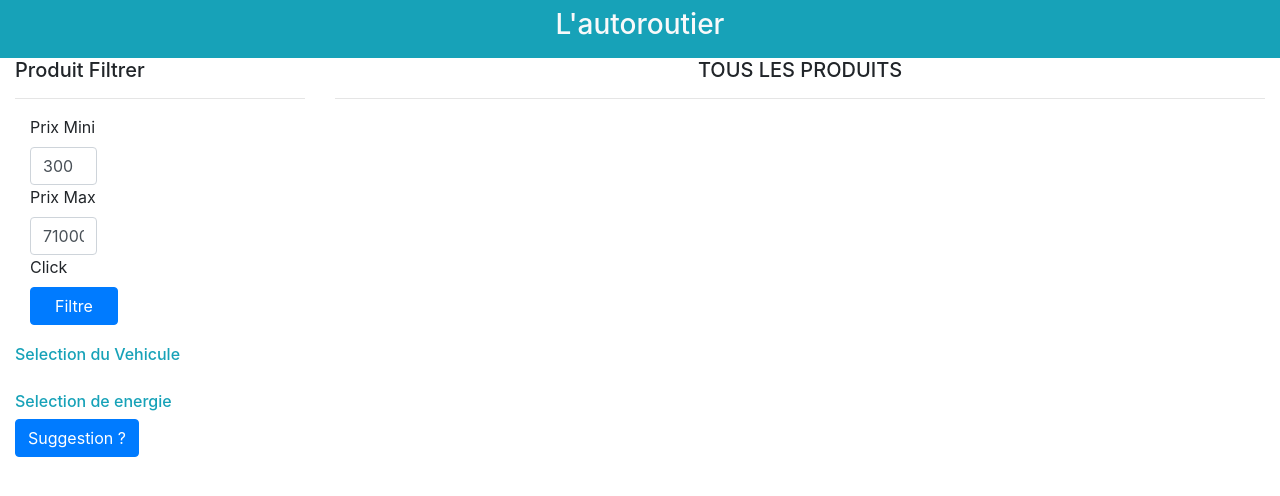
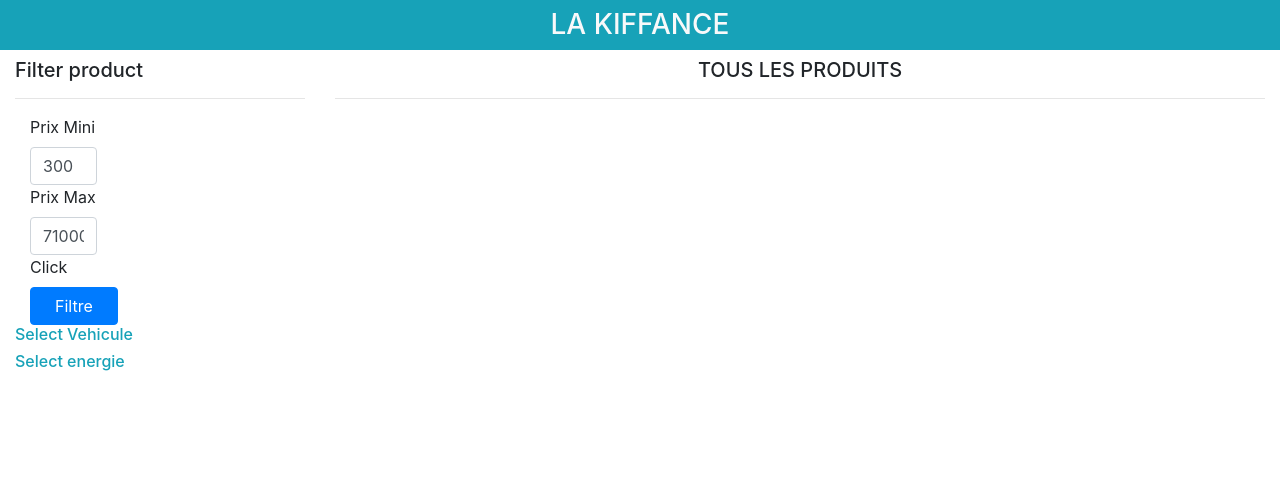
Before and after one commit to Just3Sandro/FILTRE, a PHP site: page / in a window 1280 px wide. Shown: the top 496 px of the page. Run offline with PHP 8.4, Linux system fonts and the light colour scheme; data that the repository does not hold is empty.

Commit message:
Add files via upload
blblbl

```diff
--- a/sitePak/index.php
+++ b/sitePak/index.php
@@ -2,14 +2,12 @@
 ?>
 
 <!DOCTYPE html>
-<html lang="fr">
+<html lang="en">
 <head>
     <meta charset="UTF-8">
     <meta http-equiv="X-UA-Compatible" content="IE=edge">
     <meta name="viewport" content="width=device-width, initial-scale=1.0">
-    <title>L'autoroutier</title>
-
-    <!-- on déclare du BOOTSTRAP et du javascript -->
+    <title>LA KIFFANCE</title>
     <!-- Latest compiled and minified CSS -->
 <link rel="stylesheet" href="https://maxcdn.bootstrapcdn.com/bootstrap/4.5.2/css/bootstrap.min.css">
 
@@ -21,22 +19,17 @@
 
 <!-- Latest compiled JavaScript -->
 <script src="https://maxcdn.bootstrapcdn.com/bootstrap/4.5.2/js/bootstrap.min.js"></script>
-<!-- Déclare du css -->
-<link rel="stylesheet" href="css/style.css" >
-
 </head>
 <body>
-    <div class="text-center text-light bg-info p-2">
-        <h3 >L'autoroutier</H3>
-    </div>
+    <h3 class="text-center text-light bg-info p-2">LA KIFFANCE</h3>
     <div class="container-fluid">
         <div class="row">
             <div class="col-lg-3">
-            <h5>Produit Filtrer</h5>
+            <h5>Filter product</h5>
             <hr>
-            <!-- Début du formulaire-->
+
             <form action="" method="POST">
-            <!-- Zone de prix avec un prix de base -->
+
             <div class="col-md-4">
                 <label for="">Prix Mini</label>
                 <input type="text" name="prix_mini" value="<?php if(isset($_POST['prix_mini'])){echo $_POST['prix_mini']; }else{echo"300";} ?>" class="form-control">
@@ -52,30 +45,25 @@
             </form>
 
 
-            <h6 class="text-info">Selection du Vehicule</h6>
+            <h6 class="text-info">Select Vehicule</h6>
             <ul class="list-group">
-                <!-- séléction du vehiclue-->
                 <?php
                     $sql="SELECT DISTINCT marque FROM vehicule";
                     $result=$conn->query($sql);
-                    // ouveture de la boucle while pour afficher toutes les voitures de la bdd
                     while($row=$result->FETCH_ASSOC()){
                 ?>
                 <li class="list-group-item">
                     <div class="from-check">
                         <label class="form-check-label">
-                            <!-- echo du resultat ($row), on lui mes la valeur 'marque', une class et son nom -->
-                            <input type="checkbox" class="form-check-input product_check" value="<?= $row['marque']; ?>" class="marque"><?= $row['marque']; ?>
+                            <input type="checkbox" class="form-check-input product_check" value="<?= $row['marque']; ?>" id="marque"><?= $row['marque']; ?>
                         </label>
                     </div>
                 </li>
-                <!--fermeture boucle while -->
                 <?php } ?>
             </ul>
 
-            <h6 class="text-info">Selection de energie</h6>
+            <h6 class="text-info">Select energie</h6>
             <ul class="list-group">
-            <!-- même proceder que au-dessus-->
                 <?php
                     $sql="SELECT DISTINCT codeEnergie, libelleEnergie FROM vehicule,energie WHERE vehicule.typeEnergie = energie.codeEnergie";
                     $result=$conn->query($sql);
@@ -90,23 +78,18 @@
                 </li>
                 <?php } ?>
             </ul>
-            <!-- bouton pour acceder au formulaire-->
-            <a class="btn btn-primary" href="formulaire.php" role="button">Suggestion ?</a>
-
             </div>
-
             <div class="col-lg-9">
                 <h5 class="text-center" id="textChange"> TOUS LES PRODUITS</h5>
                 <hr>
                 <div class="row" id="result">
-                <!-- vérifie que les prix soit bien et on les déclare dans une variable -->
                 <?php
                     if(isset($_POST['prix_mini'])&& isset($_POST['prix_max']))
                     {
                         $petitprix=$_POST['prix_mini'];
                         $grandprix=$_POST['prix_max'];
                     }
-                    //On selectionne ce que l'on veut afficher
+
                     $sql="SELECT * FROM vehicule,energie WHERE vehicule.typeEnergie = energie.codeEnergie AND prixvente BETWEEN $petitprix AND $grandprix";
                     $result=$conn->query($sql);
                     while($row=$result->FETCH_ASSOC()){
@@ -114,14 +97,12 @@
                 <div class="col-md-3 mb-2">
                     <div class="card-deck">
                         <div class="card border-secondary">
-                        <!-- Ajout des images-->
                             <img src="<?= $row['photo']; ?>"class="card-img-top">
                             <div class="card-img-overlay">
                             </div>
-                            <!-- Ajout nom de la voiture -->
                             <h6  class="text-light bg-info text-center rounded p-1"><?= $row['description']; ?><h6>
 
-                            <!-- On ajoute des information sur les voitures-->
+
                             <div class="card-body">
                                 <h4 class="card-title text-danger"> Prix: <?= number_format($row['prixvente']); ?>/- </h4>
                                 <p>
@@ -142,10 +123,9 @@
             </div>
         </div>
     </div>
-    <!-- javascript !!-->
     <script type="text/javascript">
     $(document).ready(function(){
-        //Si le produit est check
+
         $('.product_check').click(function(){
            var action = 'data';
            var marque = get_filter_text('marque');
@@ -172,6 +152,5 @@
 
     });
     </script>
-
 </body>
 </html>
```
Also changed, not shown: sitePak/action.php (+5 -5 lines).
